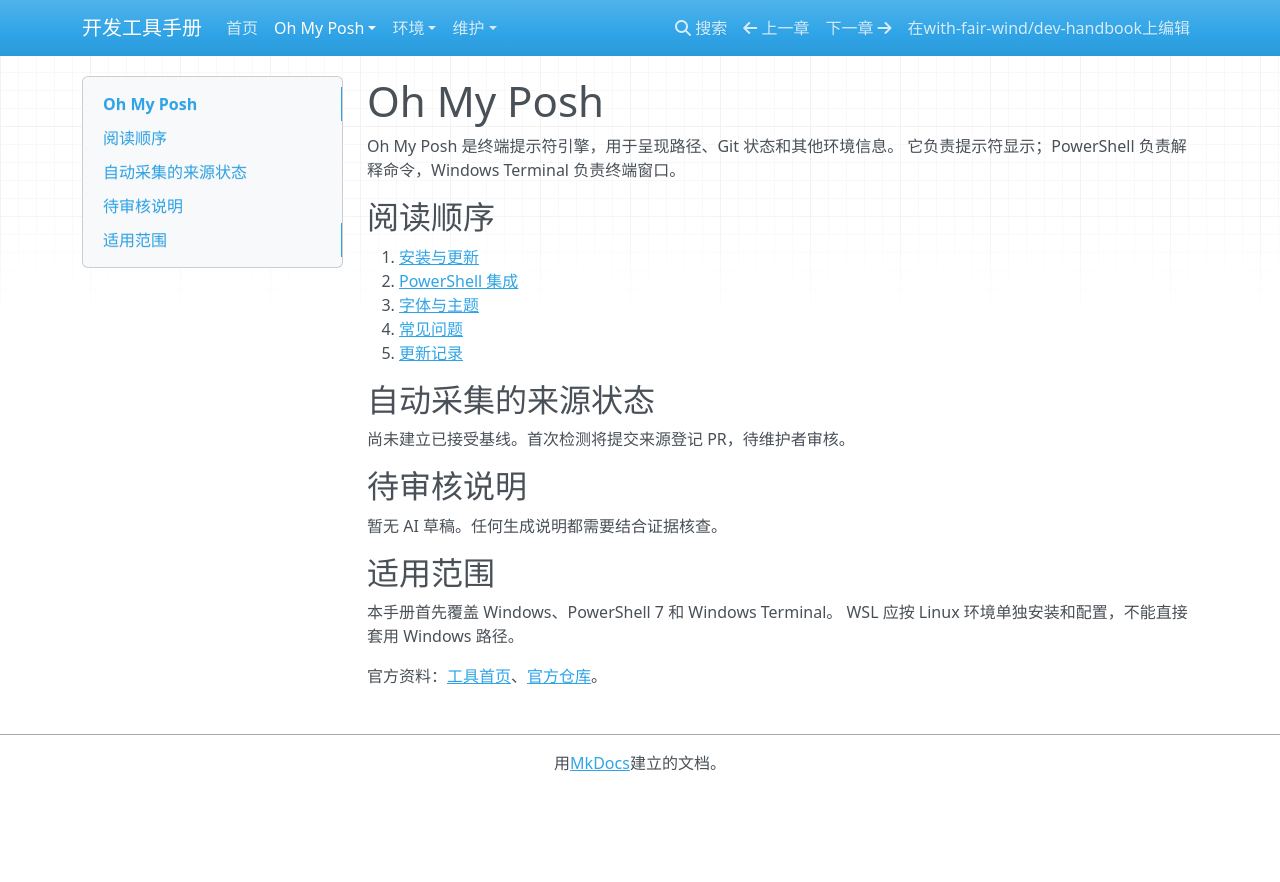
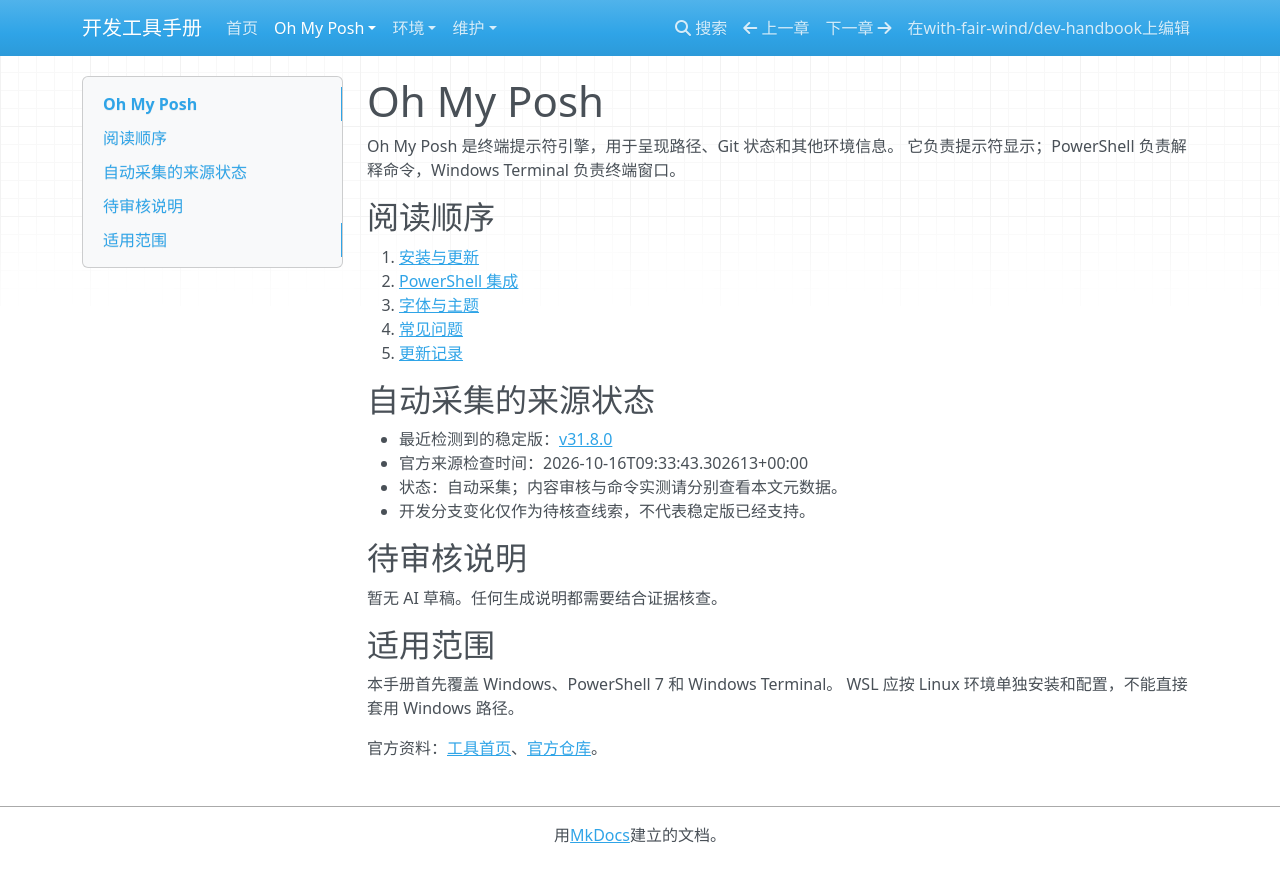
Before and after one commit to with-fair-wind/dev-handbook, an MkDocs documentation site: the page built from docs/tools/oh-my-posh/index.md, in a window 1280 px wide. Shown: the top 882 px of the page. Built offline with MkDocs 1.6.1, drawn with Linux system fonts in a browser that asks for light colours; nearby versions of some CDN libraries.

Commit message:
docs(oh-my-posh): 核对官方来源 v31.8.0

```diff
--- a/docs/tools/oh-my-posh/index.md
+++ b/docs/tools/oh-my-posh/index.md
@@ -1,6 +1,6 @@
 ---
 title: "Oh My Posh 概览"
-sources_checked_at: null
+sources_checked_at: 2026-10-16
 content_reviewed_at: null
 tested_versions: []
 tested_environment: null
@@ -23,7 +23,10 @@ Oh My Posh 是终端提示符引擎，用于呈现路径、Git 状态和其他
 ## 自动采集的来源状态
 
 <!-- AUTO:BEGIN release-summary -->
-尚未建立已接受基线。首次检测将提交来源登记 PR，待维护者审核。
+- 最近检测到的稳定版：[v31.8.0](https://github.com/JanDeDobbeleer/oh-my-posh/releases/tag/v31.8.0)
+- 官方来源检查时间：2026-10-16T09:33:43.302613+00:00
+- 状态：自动采集；内容审核与命令实测请分别查看本文元数据。
+- 开发分支变化仅作为待核查线索，不代表稳定版已经支持。
 <!-- AUTO:END release-summary -->
 
 ## 待审核说明
```
Also changed, not shown: docs/tools/oh-my-posh/fonts-and-themes.md (+1 -1 lines), docs/tools/oh-my-posh/installation.md (+1 -1 lines), docs/tools/oh-my-posh/powershell.md (+1 -1 lines), docs/tools/oh-my-posh/troubleshooting.md (+1 -1 lines), docs/tools/oh-my-posh/update-history.md (+2 -1 lines), 1 other file.
